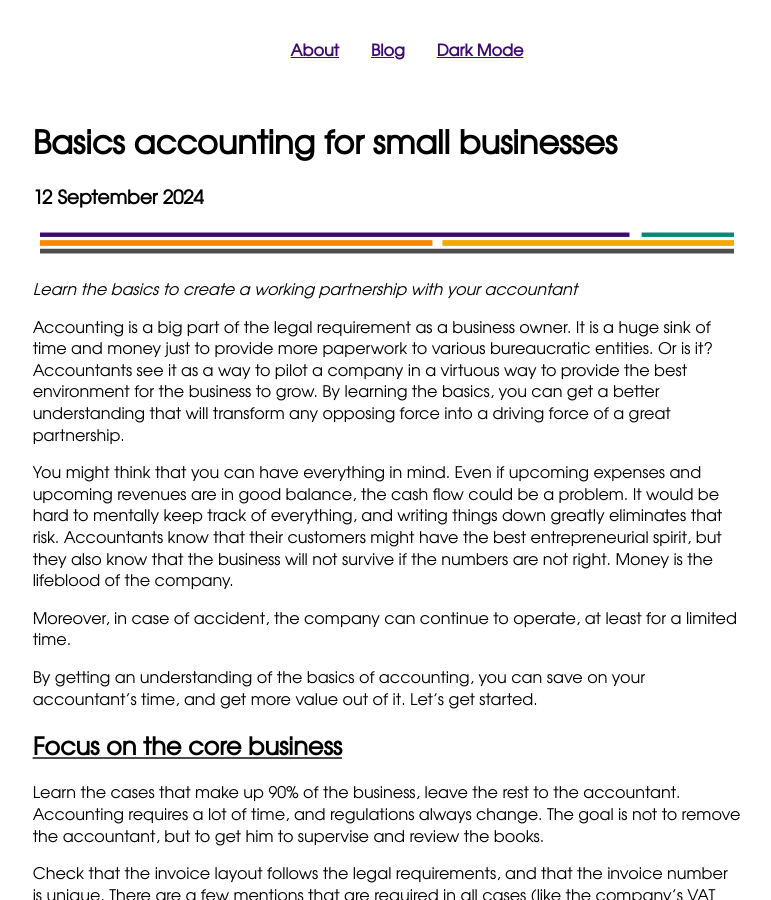
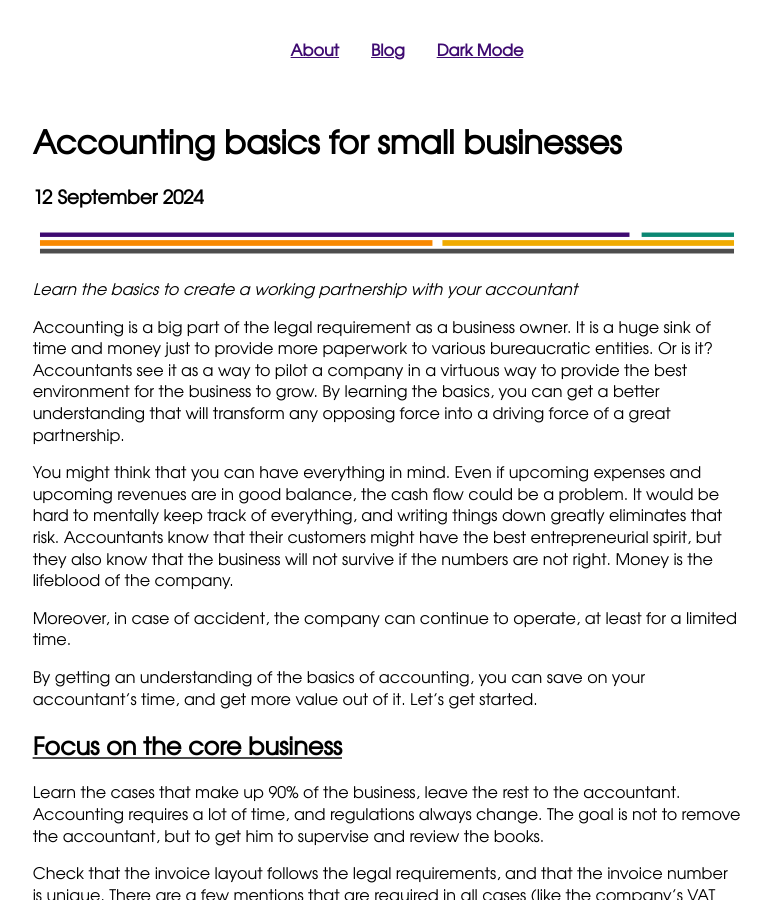
Before and after one commit to lambdao-dev/lambdao-dev.github.io, a Jekyll site: the page built from _posts/2024-09-12-Accounting.md, in a window 1280 px wide and 900 px high. Shown: the whole window, without its empty margins (253-1024 px from the left). Built offline with Jekyll 4.4.1, drawn with Linux system fonts in a browser that asks for light colours.

```diff
--- a/_posts/2024-09-12-Accounting.md
+++ b/_posts/2024-09-12-Accounting.md
@@ -1,5 +1,5 @@
 ---
-title: Basics accounting for small businesses
+title: Accounting basics for small businesses
 image: /assets/img/lambdao_logo_white.svg
 ---
 
```
